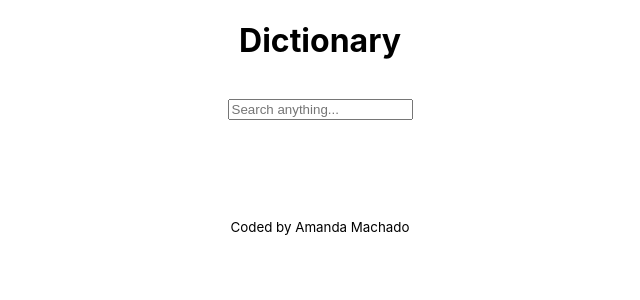
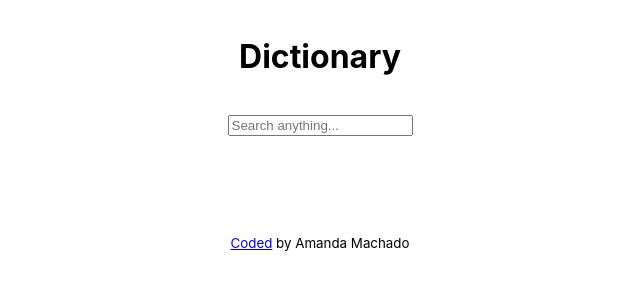
Before and after one commit to amandaasmac/react-dictionary-app, a React (Create React App) app: page / in a window 1280 px wide. Shown: the top 300 px of the page, without its empty margins (320-960 px from the left). Built offline with nearby package versions, Linux system fonts and the light colour scheme.

Commit message:
Add github link

```diff
--- a/src/App.css
+++ b/src/App.css
@@ -1,27 +1,6 @@
 .App {
   text-align: center;
+  max-width: 540px;
+  margin: 0 auto;
+  padding: 1rem 2rem;
 }
-
-.App-logo {
-  height: 40vmin;
-  pointer-events: none;
-}
-
-@media (prefers-reduced-motion: no-preference) {
-  .App-logo {
-    animation: App-logo-spin infinite 20s linear;
-  }
-}
-
-.App-link {
-  color: #61dafb;
-}
-
-@keyframes App-logo-spin {
-  from {
-    transform: rotate(0deg);
-  }
-  to {
-    transform: rotate(360deg);
-  }
-}
--- a/src/App.js
+++ b/src/App.js
@@ -11,7 +11,16 @@
         <Dictionary />
       </main>
       <footer>
-        <small>Coded by Amanda Machado</small>
+        <small>
+          <a
+            href="https://github.com/amandaasmac/react-dictionary-app"
+            target="_blank"
+            rel="noreferrer"
+          >
+            Coded
+          </a>{" "}
+          by Amanda Machado
+        </small>
       </footer>
     </div>
   );
--- a/src/Meaning.js
+++ b/src/Meaning.js
@@ -1,7 +1,6 @@
 import React from "react";
 
 export default function Meaning(props) {
-  console.log(props);
   return (
     <div className="Meaning">
       <h3>{props.meaning.partOfSpeech}</h3>
```
